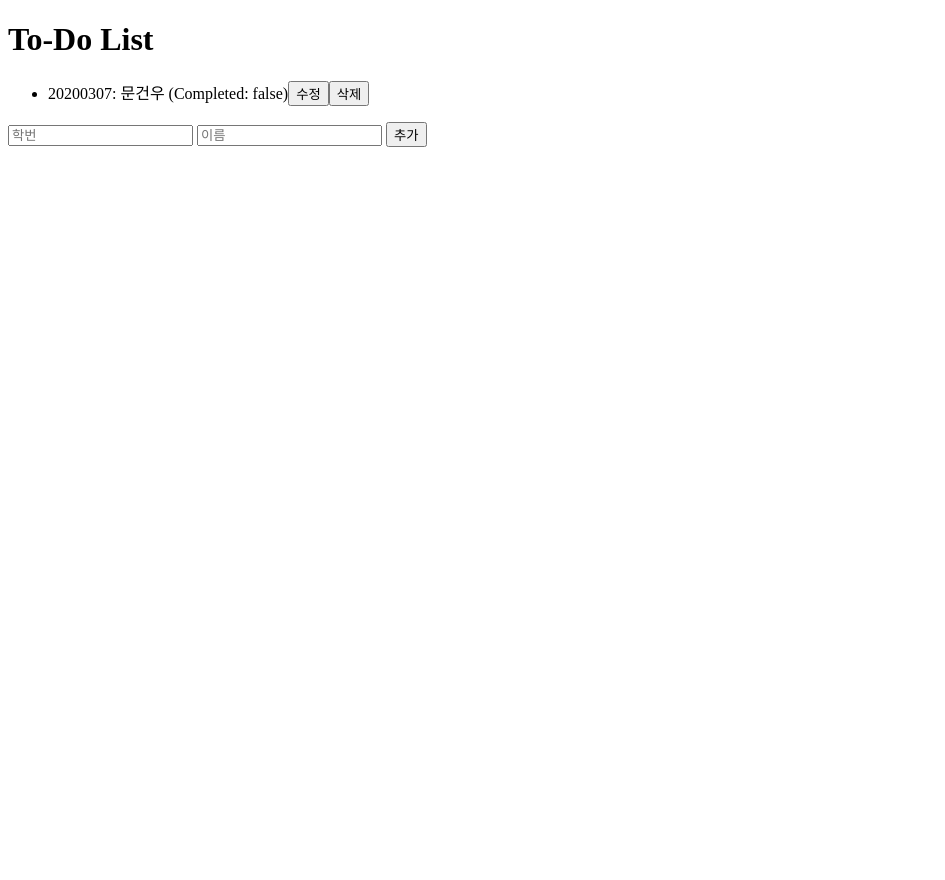
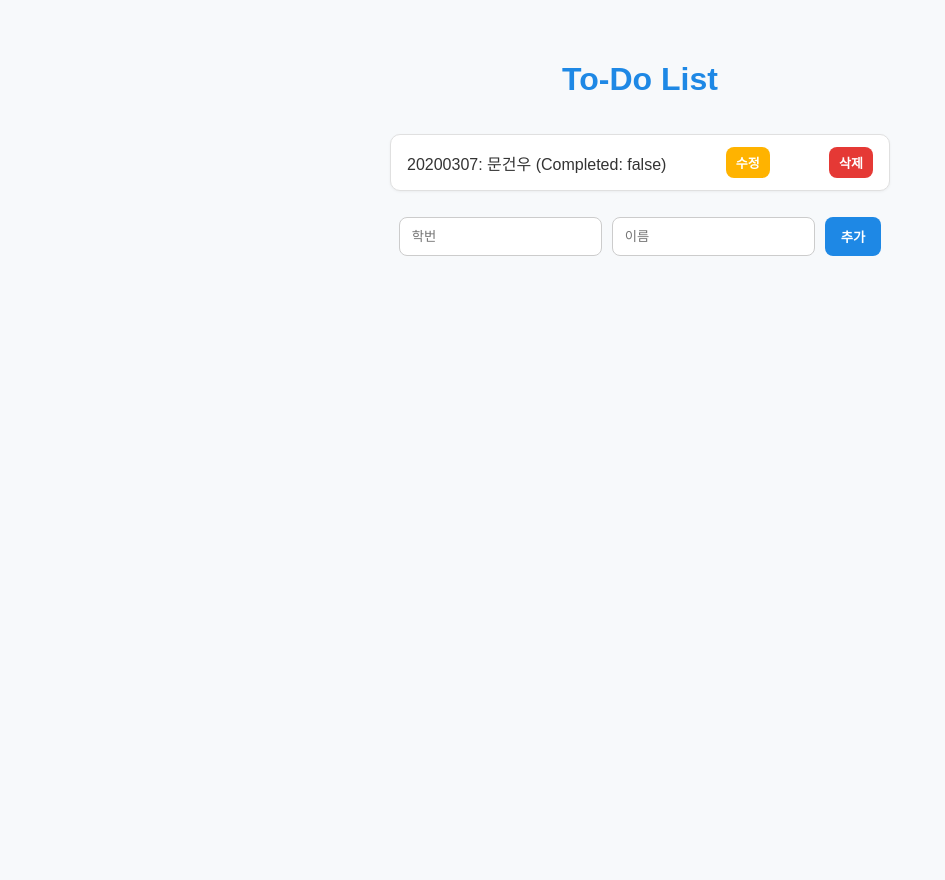
Before and after one commit to Jamesmoon00/FastApi-Todos, a FastAPI app: page / in a window 1280 px wide. Shown: the whole page, without its empty margins (0-945 px from the left). Before the commit the page ends 147 px from the top, so only its background shows below. Run offline with FastAPI, Linux system fonts and the light colour scheme.

Commit message:
1007 commit

```diff
--- a/fastapi-app/requirements.txt
+++ b/fastapi-app/requirements.txt
@@ -1,2 +1,6 @@
 fastapi
 uvicorn[standard]
+pytest
+pytest-html
+httpx
+pytest-cov
--- a/fastapi-app/templates/index.html
+++ b/fastapi-app/templates/index.html
@@ -4,6 +4,7 @@
     <meta charset="UTF-8" />
     <meta name="viewport" content="width=device-width, initial-scale=1.0" />
     <title>To-Do List</title>
+    <link rel="stylesheet" href="style.css" />
   </head>
   <body>
     <h1>To-Do List</h1>
--- /dev/null
+++ b/fastapi-app/templates/style.css
@@ -0,0 +1,93 @@
+body {
+  font-family: "Noto Sans KR", sans-serif;
+  background-color: #f7f9fb;
+  color: #333;
+  display: flex;
+  flex-direction: column;
+  align-items: center;
+  min-height: 100vh;
+  margin: 0;
+  padding: 40px 20px;
+}
+
+h1 {
+  color: #1e88e5;
+  margin-bottom: 20px;
+}
+
+form {
+  display: flex;
+  gap: 10px;
+  margin-bottom: 30px;
+}
+
+input[type="text"] {
+  padding: 10px 12px;
+  border: 1px solid #ccc;
+  border-radius: 8px;
+  outline: none;
+  transition: 0.2s;
+}
+
+input[type="text"]:focus {
+  border-color: #1e88e5;
+  box-shadow: 0 0 4px rgba(30, 136, 229, 0.4);
+}
+
+button {
+  background-color: #1e88e5;
+  color: white;
+  border: none;
+  border-radius: 8px;
+  padding: 10px 16px;
+  cursor: pointer;
+  font-weight: bold;
+  transition: 0.2s;
+}
+
+button:hover {
+  background-color: #1565c0;
+}
+
+ul {
+  list-style: none;
+  padding: 0;
+  width: 100%;
+  max-width: 500px;
+}
+
+li {
+  background-color: white;
+  border: 1px solid #e0e0e0;
+  border-radius: 10px;
+  padding: 12px 16px;
+  margin-bottom: 10px;
+  display: flex;
+  justify-content: space-between;
+  align-items: center;
+  box-shadow: 0 1px 3px rgba(0, 0, 0, 0.05);
+}
+
+li button {
+  margin-left: 6px;
+  padding: 6px 10px;
+  font-size: 13px;
+}
+
+/* 수정 버튼 */
+li button:nth-child(1) {
+  background-color: #ffb300;
+}
+
+li button:nth-child(1):hover {
+  background-color: #f57c00;
+}
+
+/* 삭제 버튼 */
+li button:nth-child(2) {
+  background-color: #e53935;
+}
+
+li button:nth-child(2):hover {
+  background-color: #c62828;
+}
```
Also changed, not shown: fastapi-app/tests/test_main.py (added, +66 -0 lines).
